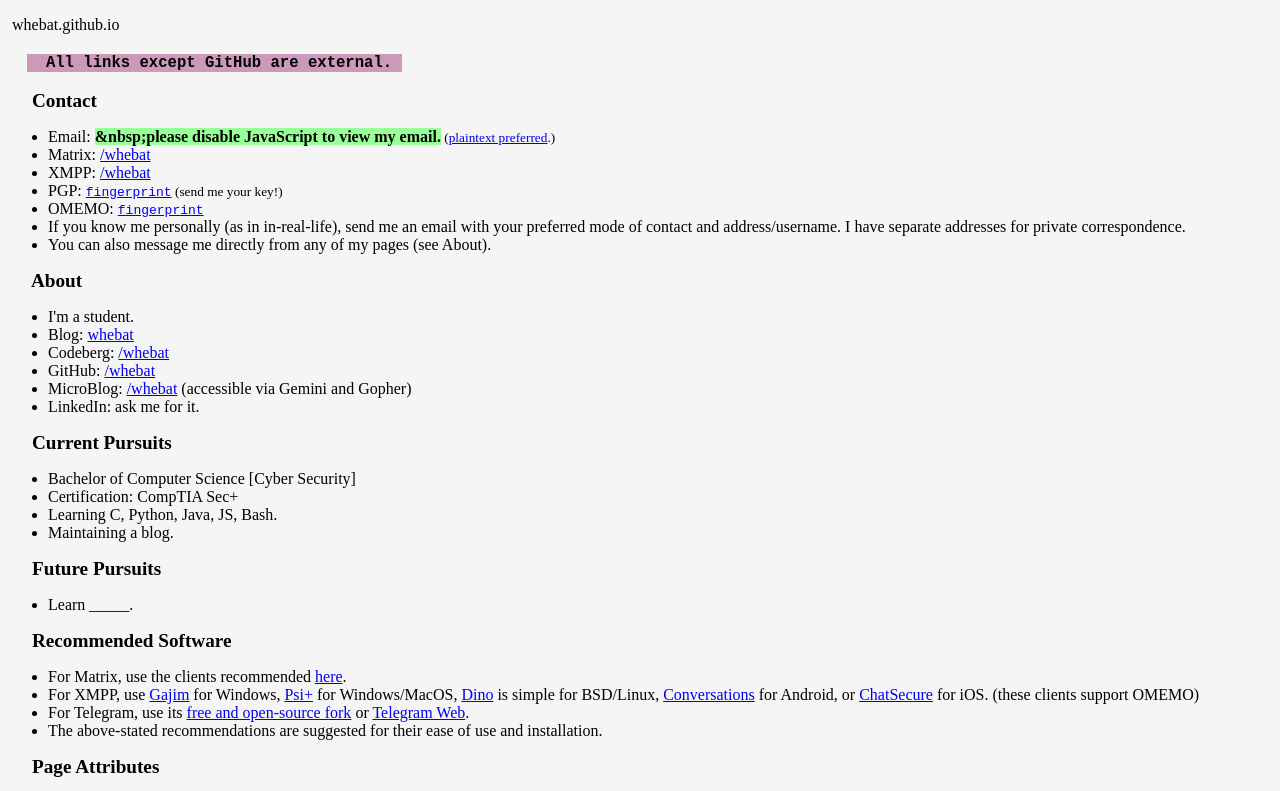
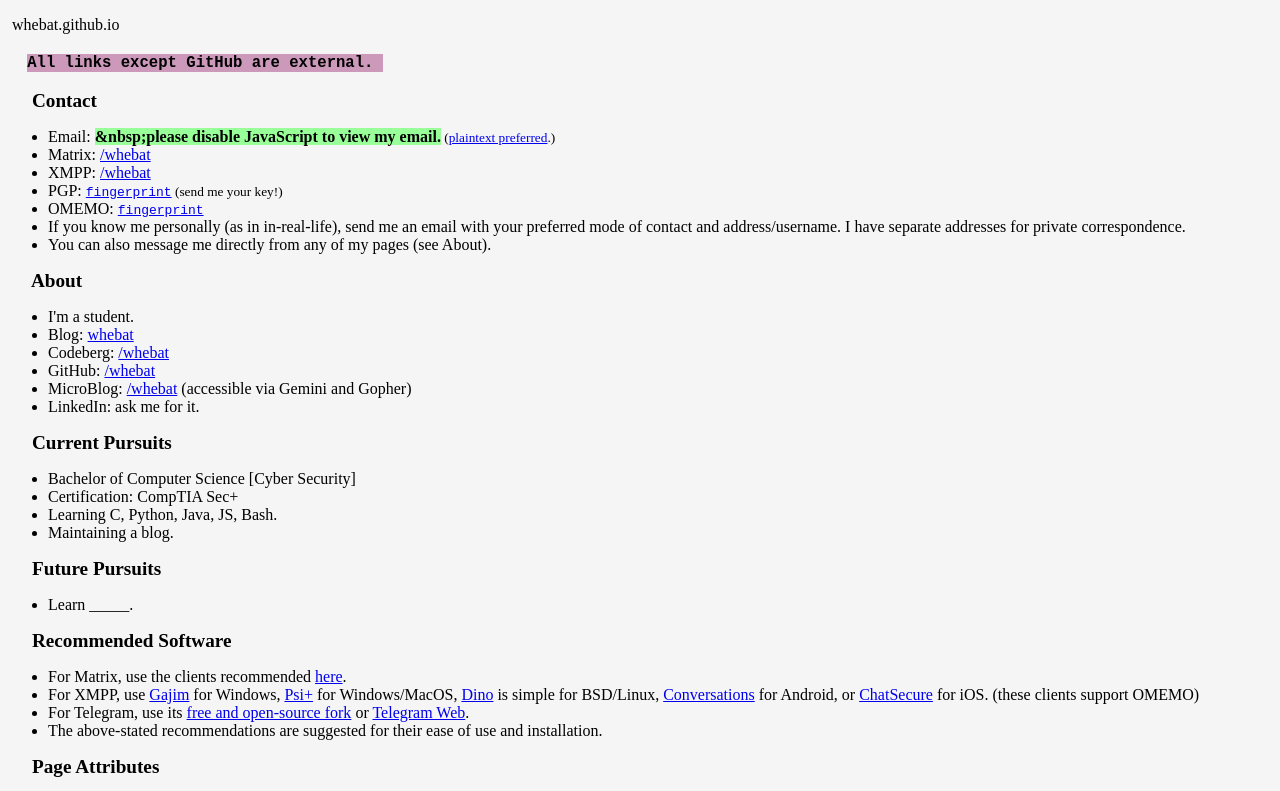
Before and after one commit to whebat/whebat.github.io, a plain HTML site: page index.html in a window 1280 px wide. Shown: the top 791 px of the page. Drawn offline with Linux system fonts and the light colour scheme.

Commit message:
Update index.html

```diff
--- a/index.html
+++ b/index.html
@@ -15,7 +15,7 @@
 	<div id="main"><p>&nbsp;whebat.github.io</p></div>
 
 	<div id="linksnotice"><big><b>&nbsp;&nbsp;&nbsp;
-	<code style="background-color:#cc99bb"> &nbsp; All links except GitHub are external.&nbsp;</code> <br /> </b></big></div>
+	<code style="background-color:#cc99bb">All links except GitHub are external.&nbsp;</code> <br /> </b></big></div>
 
 	<div id="contact"><br />
 	<big><b>&nbsp;&nbsp;&nbsp;&nbsp; Contact</b></big>
```
